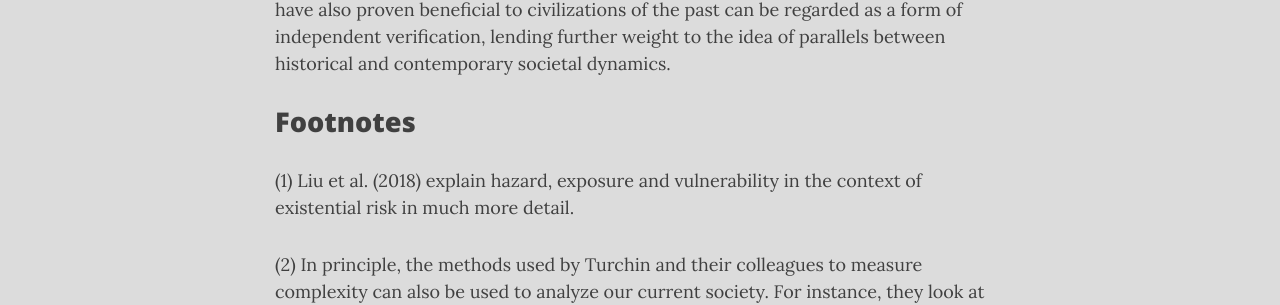
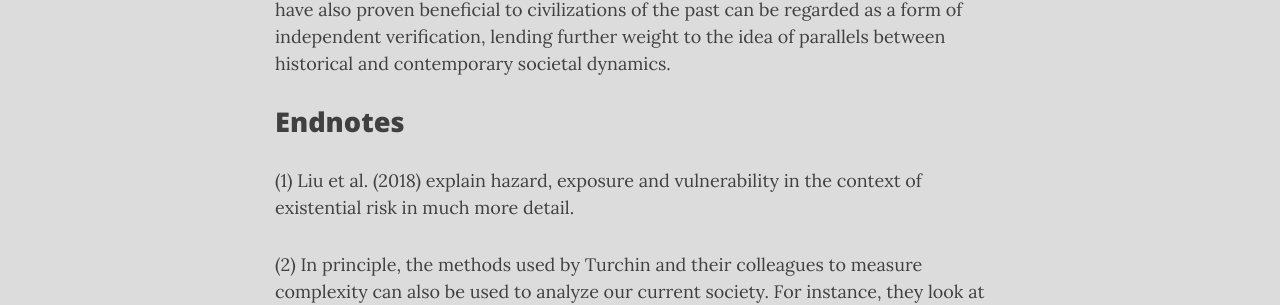
Before and after one commit to florianjehn/Societal_Collapse, a Jekyll site: the page built from _posts/2023-08-10-lessons_from_the_past.md, in a window 1280 px wide and 900 px high, scrolled down 6277 px. Shown: the part 157-462 px from the top of the window. Built offline with Jekyll 4.4.1, drawn with Linux system fonts in a browser that asks for light colours; nearby versions of some CDN libraries; comment, search, counter and statistics services are not loaded.

Commit message:
Update 2023-08-10-lessons_from_the_past.md

```diff
--- a/_posts/2023-08-10-lessons_from_the_past.md
+++ b/_posts/2023-08-10-lessons_from_the_past.md
@@ -68,7 +68,7 @@ My reading of the evidence is that studying past societies that have advanced be
 Personally, I am inclined to the notion that meaningful comparisons can still be drawn, particularly when focusing on overarching trends rooted in fundamental human behaviors. This implies that arguments concerning issues like coordination problems, supported by historical data, seem credible to me, as these problems possess a degree of universality that spans across eras.
 Additionally, the sustainable development goals provide another noteworthy piece of evidence. These goals were formulated with the central question of ensuring the long-term sustainability of modern society. The fact that these goals have also proven beneficial to civilizations of the past can be regarded as a form of independent verification, lending further weight to the idea of parallels between historical and contemporary societal dynamics.
 
-## Footnotes
+## Endnotes
 
 (1) Liu et al. (2018) explain hazard, exposure and vulnerability in the context of existential risk in much more detail.
 
```
